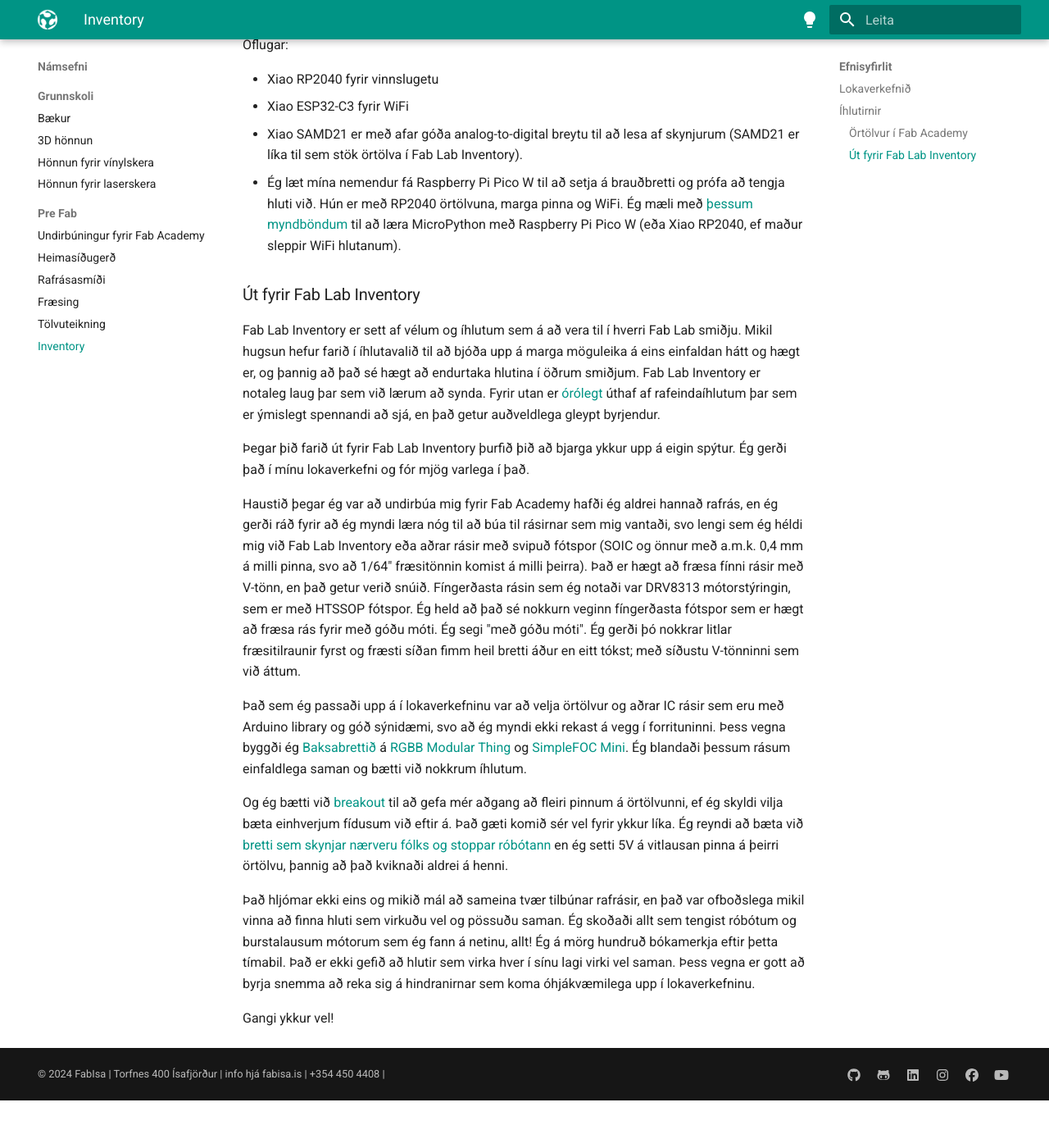
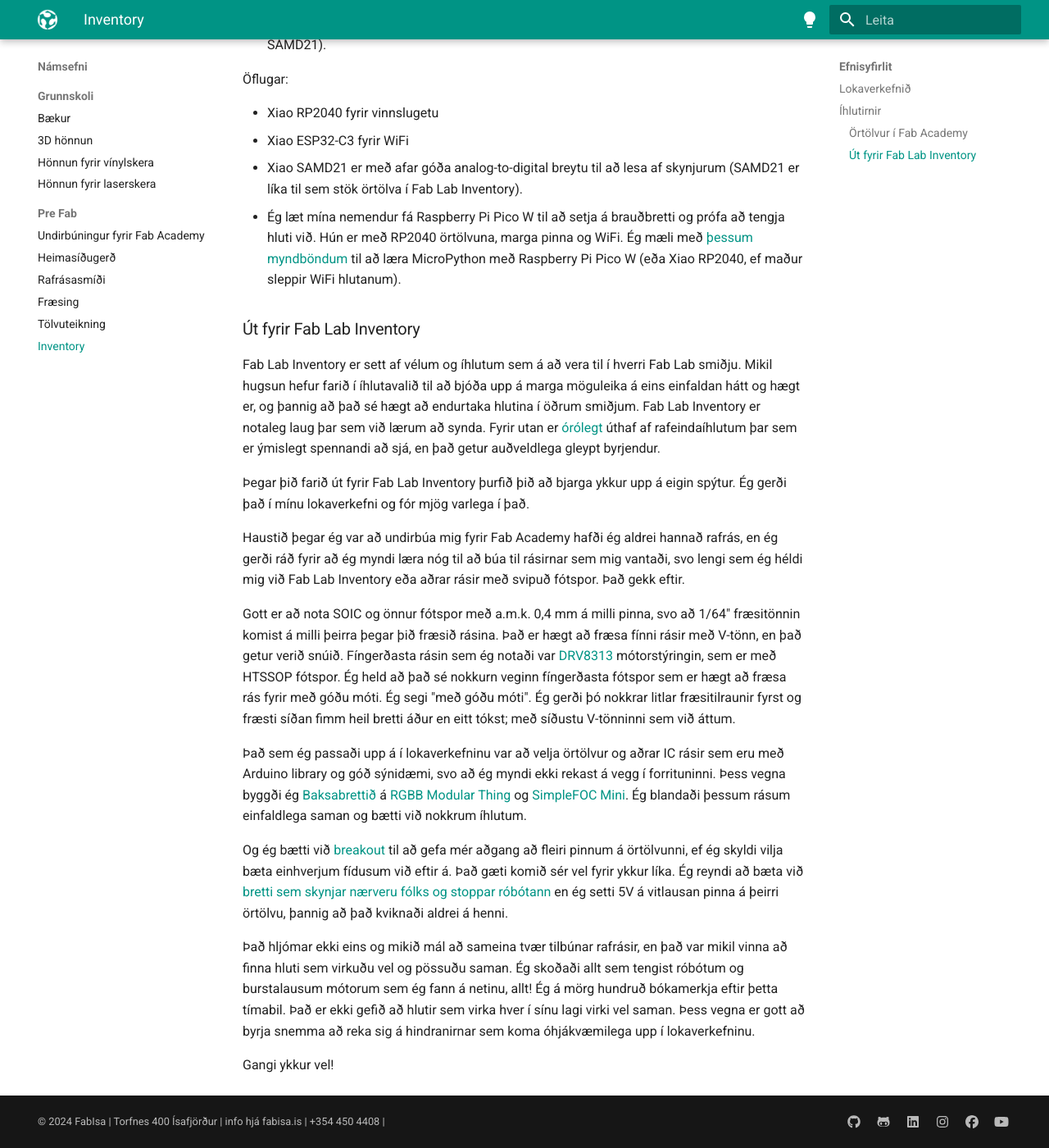
Before and after one commit to fablabisastaff/fabisa_site, an MkDocs documentation site: the page built from docs/Námsefni/Pre-Fab/5-inventory.md, in a window 1280 px wide and 1400 px high, scrolled down 1882 px. Shown: the whole window at 82% size. Built offline with MkDocs 1.6.1 and Material for MkDocs 9.7.7, drawn with Linux system fonts in a browser that asks for light colours; before the commit the page ends 3224 px from its top, so only the background shows below that; some of the changed text lies outside the part shown.

Commit message:
editing inventory page

```diff
--- a/docs/Námsefni/Pre-Fab/5-inventory.md
+++ b/docs/Námsefni/Pre-Fab/5-inventory.md
@@ -12,7 +12,8 @@
     - system integration and packaging
 > - Where possible, you should make rather than buy the parts of your project
   - Projects can be separate or joint, but need to show individual mastery of the skills, and be independently operable
-(úr Fab Academy 2024 með fyrirvara um breytingar 2025)
+
+*(úr Fab Academy 2024 með fyrirvara um breytingar 2025)*
 
 Góð dæmi um lokaverkefni eru [hér](http://academy.cba.mit.edu/classes/project_development/index.html){:rel="nofollow"}.
 
@@ -52,12 +53,14 @@
 
 Þegar þið farið út fyrir Fab Lab Inventory þurfið þið að bjarga ykkur upp á eigin spýtur. Ég gerði það í mínu lokaverkefni og fór mjög varlega í það.
 
-Haustið þegar ég var að undirbúa mig fyrir Fab Academy hafði ég aldrei hannað rafrás, en ég gerði ráð fyrir að ég myndi læra nóg til að búa til rásirnar sem mig vantaði, svo lengi sem ég héldi mig við Fab Lab Inventory eða aðrar rásir með svipuð fótspor (SOIC og önnur með a.m.k. 0,4 mm á milli pinna, svo að 1/64" fræsitönnin komist á milli þeirra). Það er hægt að fræsa fínni rásir með V-tönn, en það getur verið snúið. Fíngerðasta rásin sem ég notaði var DRV8313 mótorstýringin, sem er með HTSSOP fótspor. Ég held að það sé nokkurn veginn fíngerðasta fótspor sem er hægt að fræsa rás fyrir með góðu móti. Ég segi "með góðu móti". Ég gerði þó nokkrar litlar fræsitilraunir fyrst og fræsti síðan fimm heil bretti áður en eitt tókst; með síðustu V-tönninni sem við áttum.
+Haustið þegar ég var að undirbúa mig fyrir Fab Academy hafði ég aldrei hannað rafrás, en ég gerði ráð fyrir að ég myndi læra nóg til að búa til rásirnar sem mig vantaði, svo lengi sem ég héldi mig við Fab Lab Inventory eða aðrar rásir með svipuð fótspor. Það gekk eftir.
+
+Gott er að nota SOIC og önnur fótspor með a.m.k. 0,4 mm á milli pinna, svo að 1/64" fræsitönnin komist á milli þeirra þegar þið fræsið rásina. Það er hægt að fræsa fínni rásir með V-tönn, en það getur verið snúið. Fíngerðasta rásin sem ég notaði var [DRV8313](https://www.digikey.com/en/products/detail/texas-instruments/DRV8313PWPR/3775439) mótorstýringin, sem er með HTSSOP fótspor. Ég held að það sé nokkurn veginn fíngerðasta fótspor sem er hægt að fræsa rás fyrir með góðu móti. Ég segi "með góðu móti". Ég gerði þó nokkrar litlar fræsitilraunir fyrst og fræsti síðan fimm heil bretti áður en eitt tókst; með síðustu V-tönninni sem við áttum.
 
 Það sem ég passaði upp á í lokaverkefninu var að velja örtölvur og aðrar IC rásir sem eru með Arduino library og góð sýnidæmi, svo að ég myndi ekki rekast á vegg í forrituninni. Þess vegna byggði ég [Baksabrettið](https://fabacademy.org/2023/labs/isafjordur/students/svavar-konradsson/final-project/images/baksi_board.jpg) á [RGBB Modular Thing](https://github.com/modular-things/modular-things-circuits/tree/main/samd21/rgbb) og [SimpleFOC Mini](https://simplefoc.com/simplefoc_mini_product_v1). Ég blandaði þessum rásum einfaldlega saman og bætti við nokkrum íhlutum.
 
 Og ég bætti við [breakout](http://tatsuro.homma.fabcloud.io/fabacademy/tips/electronics_design/Attiny3216_breakout_board/) til að gefa mér aðgang að fleiri pinnum á örtölvunni, ef ég skyldi vilja bæta einhverjum fídusum við eftir á. Það gæti komið sér vel fyrir ykkur líka. Ég reyndi að bæta við [bretti sem skynjar nærveru fólks og stoppar róbótann](https://fabacademy.org/2023/labs/isafjordur/students/svavar-konradsson/final-project/images/sensing_assembly.jpg) en ég setti 5V á vitlausan pinna á þeirri örtölvu, þannig að það kviknaði aldrei á henni.
 
-Það hljómar ekki eins og mikið mál að sameina tvær tilbúnar rafrásir, en það var ofboðslega mikil vinna að finna hluti sem virkuðu vel og pössuðu saman. Ég skoðaði allt sem tengist róbótum og burstalausum mótorum sem ég fann á netinu, allt! Ég á mörg hundruð bókamerkja eftir þetta tímabil. Það er ekki gefið að hlutir sem virka hver í sínu lagi virki vel saman. Þess vegna er gott að byrja snemma að reka sig á hindranirnar sem koma óhjákvæmilega upp í lokaverkefninu.
+Það hljómar ekki eins og mikið mál að sameina tvær tilbúnar rafrásir, en það var mikil vinna að finna hluti sem virkuðu vel og pössuðu saman. Ég skoðaði allt sem tengist róbótum og burstalausum mótorum sem ég fann á netinu, allt! Ég á mörg hundruð bókamerkja eftir þetta tímabil. Það er ekki gefið að hlutir sem virka hver í sínu lagi virki vel saman. Þess vegna er gott að byrja snemma að reka sig á hindranirnar sem koma óhjákvæmilega upp í lokaverkefninu.
 
 Gangi ykkur vel!
```
Also changed, not shown: other parts of docs/Námsefni/Pre-Fab/5-inventory.md (+1 -1 lines).
